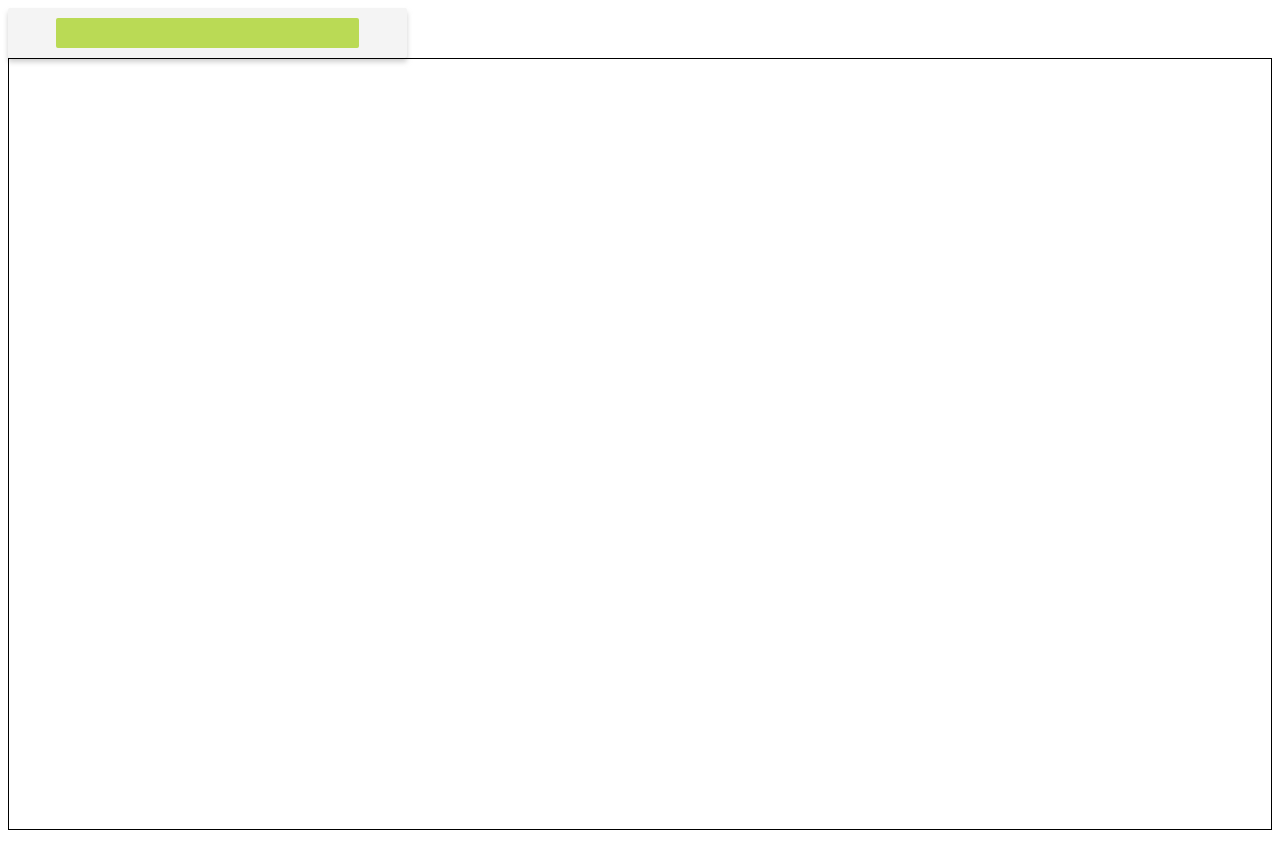
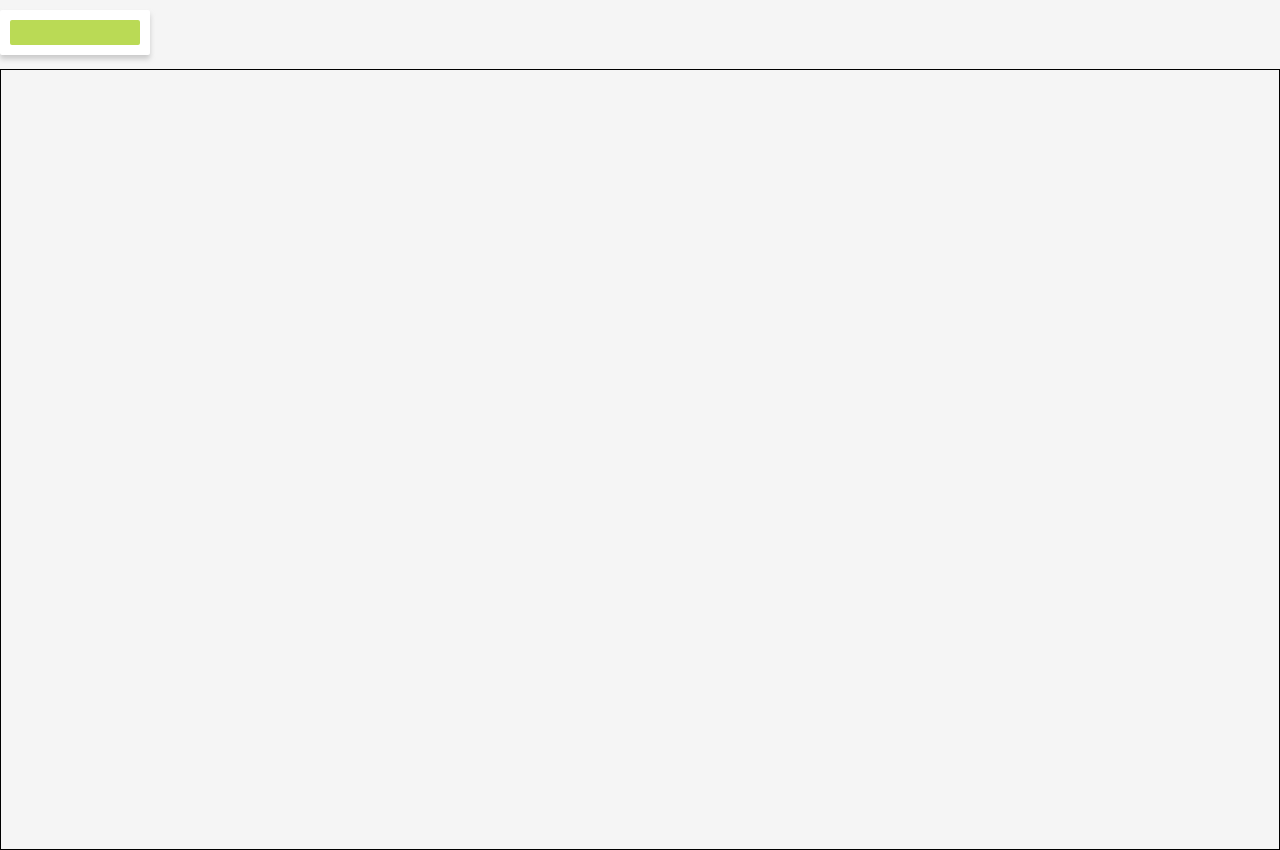
Before and after one commit to luksari/canvy, a React (Create React App) app: page / in a window 1280 px wide. Built offline with nearby package versions, Linux system fonts and the light colour scheme; what typesafe-actions would draw is missing.

Commit message:
Created Picker component

```diff
--- /dev/null
+++ b/src/assets/GlobalStyle.ts
@@ -0,0 +1,23 @@
+import {createGlobalStyle} from 'styled-components'
+
+export const GlobalStyle = createGlobalStyle`
+    *, *::before, *::after {
+        box-sizing: border-box;
+        -webkit-font-smoothing: antialiased;
+        -moz-osx-font-smoothing: grayscale;
+    }
+
+    html {
+        font-size: 62.5%;
+        margin: 0;
+        padding: 0;
+    }
+
+    body {
+        font-size: 1.6rem;
+        margin: 0;
+        padding: 0;
+        background: #F5F5F5;
+    }
+
+`
--- a/src/components/ColorPicker.tsx
+++ b/src/components/ColorPicker.tsx
@@ -5,21 +5,23 @@
 import { RootState } from 'MyTypes';
 import { selectColor } from '../containers/Toolbar/duck/actions';
 
+const Container = styled.div`
+    position: relative;
+`
 
 const Swatch = styled.div`
-    width: 30%;
+    width: 150px;
     padding: 10px;
-    height: 30px;
-    background: #F4F4F4;
+    height: 45px;
+    background: #FFFFFF;
     border-radius: 2px;
-    display: flex;
-    justify-content: center;
+    display: inline-block;
     box-shadow: 0px 4px 5px 0px rgba(173,173,173,0.59);
     cursor: pointer;
 `
 
 const ColorDiv = styled.div`
-    width: 80%;
+    width: 100%;
     border-radius: 2px;
     height: 100%;
     background: ${ props => props.color };
@@ -57,7 +59,8 @@
         selectColor(color.hex)
     }
 
-    return <>
+    return (
+        <Container>
             <Swatch onClick={handleClick}>
                 <ColorDiv color={color}/>
             </Swatch>
@@ -67,7 +70,9 @@
                     <SketchPicker color={color} onChange={handleChange}/>
                 </Popup> : null
             }
-    </>;
+        </Container>
+    )
+
 }
 
 export const ColorPicker = connect(mapStateToProps, mapDispatchToProps)(ColorPickerRaw)
--- a/src/containers/App/App.tsx
+++ b/src/containers/App/App.tsx
@@ -2,17 +2,18 @@
 import styled  from 'styled-components'
 import { CanvasComponent } from '../Canvas/Canvas'
 import { Toolbar } from '../Toolbar/Toolbar';
+import { GlobalStyle } from '../../assets/GlobalStyle';
 
 const AppContainer = styled.div`
   width: 100%;
   height: 100vh;
   display: flex;
   flex-direction: column;
-
 `
 
 const App : React.FC<{}> = () => (
     <AppContainer>
+      <GlobalStyle/>
       <Toolbar />
       <CanvasComponent />
     </AppContainer>
--- a/src/containers/Toolbar/Toolbar.tsx
+++ b/src/containers/Toolbar/Toolbar.tsx
@@ -4,8 +4,6 @@
 import { ToolbarState } from './duck/reducer';
 import styled from 'styled-components';
 import ColorPicker from '../../components/ColorPicker';
-
-
 
 const mapStateToProps = ( toolbarReducer : ToolbarState) => ({
     color: toolbarReducer.color,
@@ -22,6 +20,7 @@
 const ToolbarContainer = styled.div`
     width: 100%;
     display: flex;
+    margin: 10px 0 10px 0;
 `
 
 const ToolbarRaw : React.FunctionComponent<Props> = () => (
```
Lines whose indentation alone changed are shown as unchanged.
